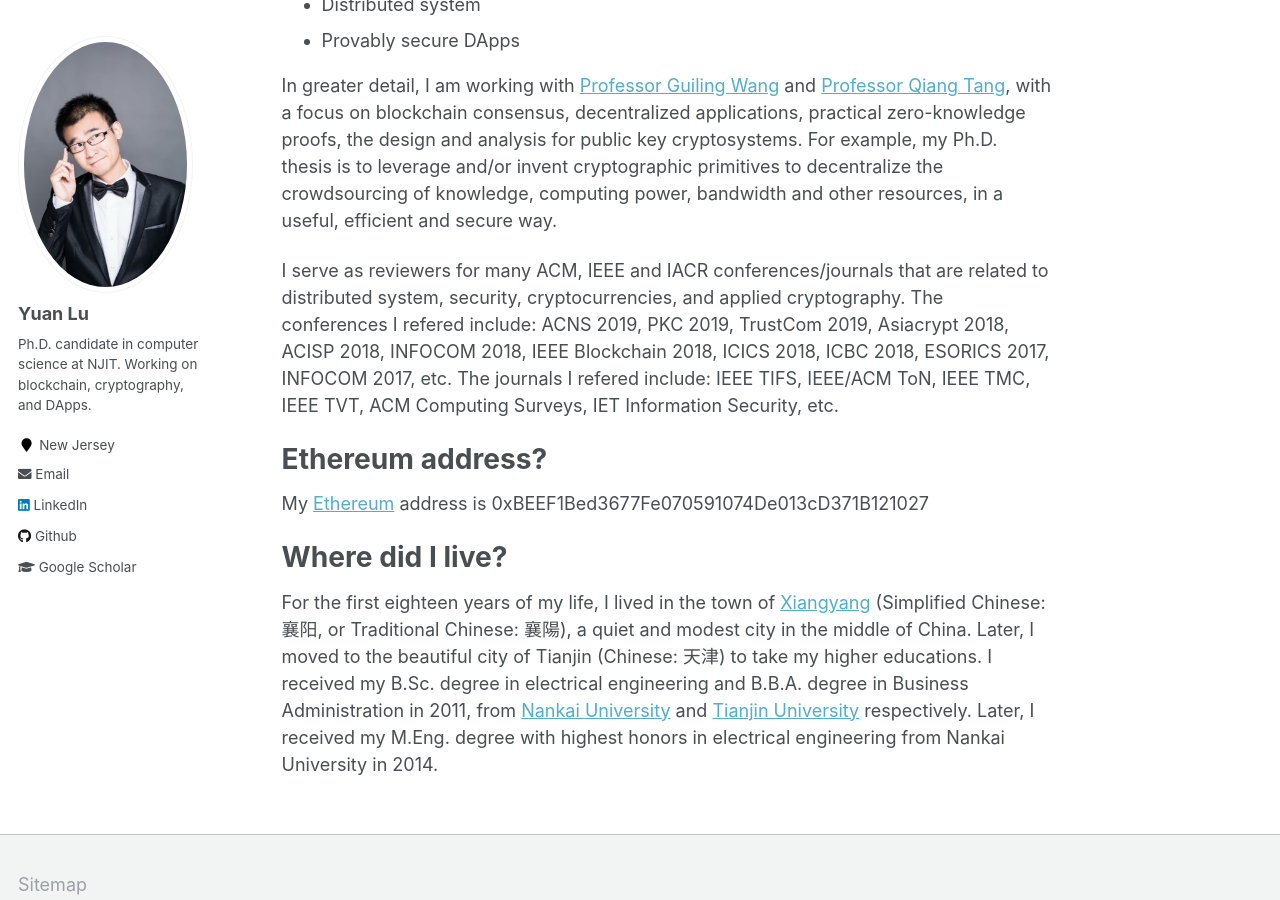
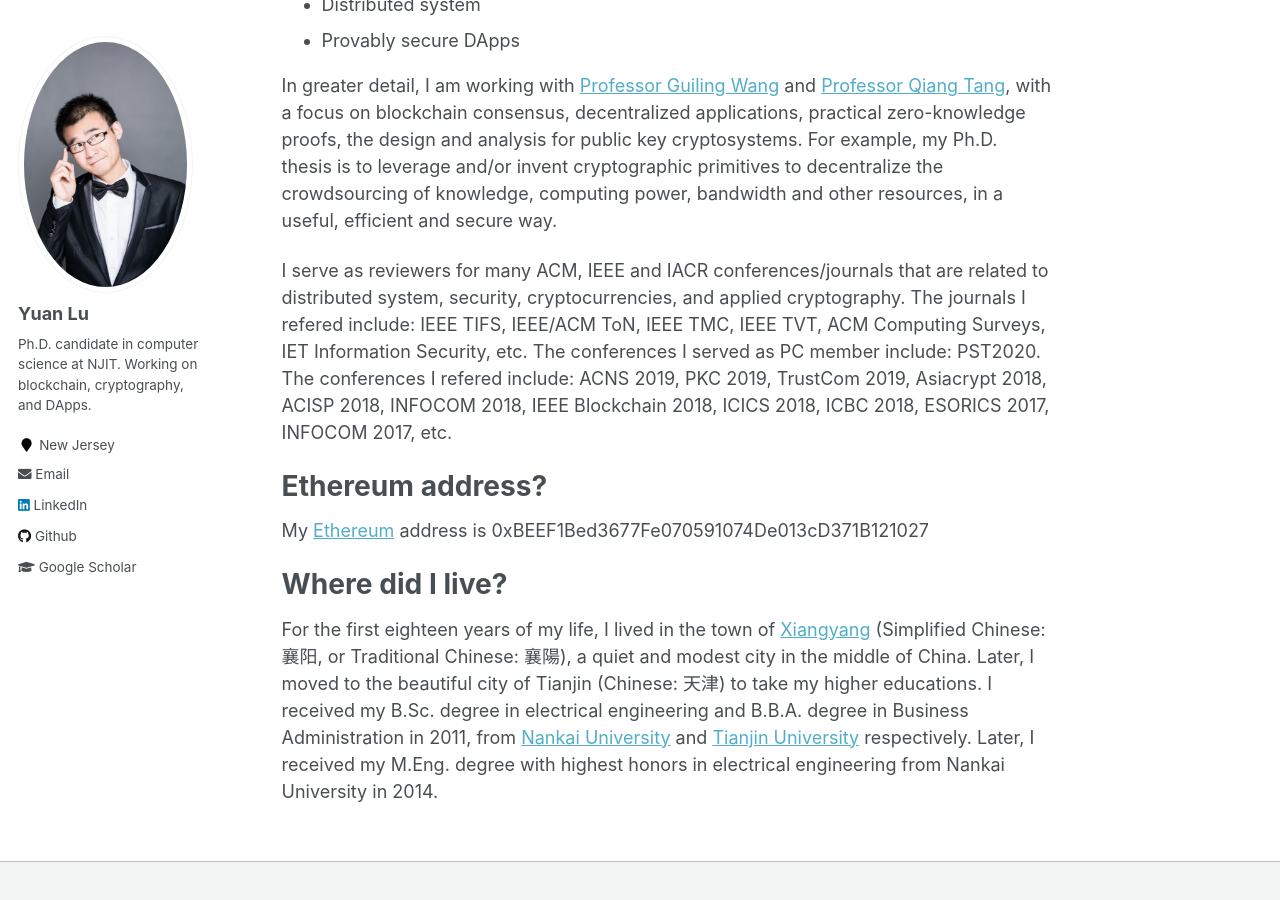
Before and after one commit to yylluu/yylluu.github.io, a Jekyll site: the page built from _pages/about.md, in a window 1280 px wide and 900 px high, scrolled down 408 px. Built offline with Jekyll 4.4.1, drawn with Linux system fonts in a browser that asks for light colours.

Commit message:
Update about.md

```diff
--- a/_pages/about.md
+++ b/_pages/about.md
@@ -20,8 +20,7 @@
 
 In greater detail, I am working with [Professor Guiling Wang](https://web.njit.edu/~gwang/) and [Professor Qiang Tang](https://web.njit.edu/~qiang/), with a focus on blockchain consensus, decentralized applications, practical zero-knowledge proofs, the design and analysis for public key cryptosystems. For example, my Ph.D. thesis is to leverage and/or invent cryptographic primitives to decentralize the crowdsourcing of knowledge, computing power, bandwidth and other resources, in a useful, efficient and secure way.
 
-I serve as reviewers for many ACM, IEEE and IACR conferences/journals that are related to distributed system, security, cryptocurrencies, and applied cryptography. The conferences I refered include: ACNS 2019, PKC 2019, TrustCom 2019, Asiacrypt 2018, ACISP 2018, INFOCOM 2018, IEEE Blockchain 2018, ICICS 2018, ICBC 2018, ESORICS 2017, INFOCOM 2017, etc. The journals I refered include: IEEE TIFS, IEEE/ACM ToN, IEEE TMC, IEEE TVT, ACM Computing Surveys, IET Information Security, etc.
-
+I serve as reviewers for many ACM, IEEE and IACR conferences/journals that are related to distributed system, security, cryptocurrencies, and applied cryptography. The journals I refered include: IEEE TIFS, IEEE/ACM ToN, IEEE TMC, IEEE TVT, ACM Computing Surveys, IET Information Security, etc. The conferences I served as PC member include: PST2020. The conferences I refered include: ACNS 2019, PKC 2019, TrustCom 2019, Asiacrypt 2018, ACISP 2018, INFOCOM 2018, IEEE Blockchain 2018, ICICS 2018, ICBC 2018, ESORICS 2017, INFOCOM 2017, etc.
 
 Ethereum address?
 ======
```
